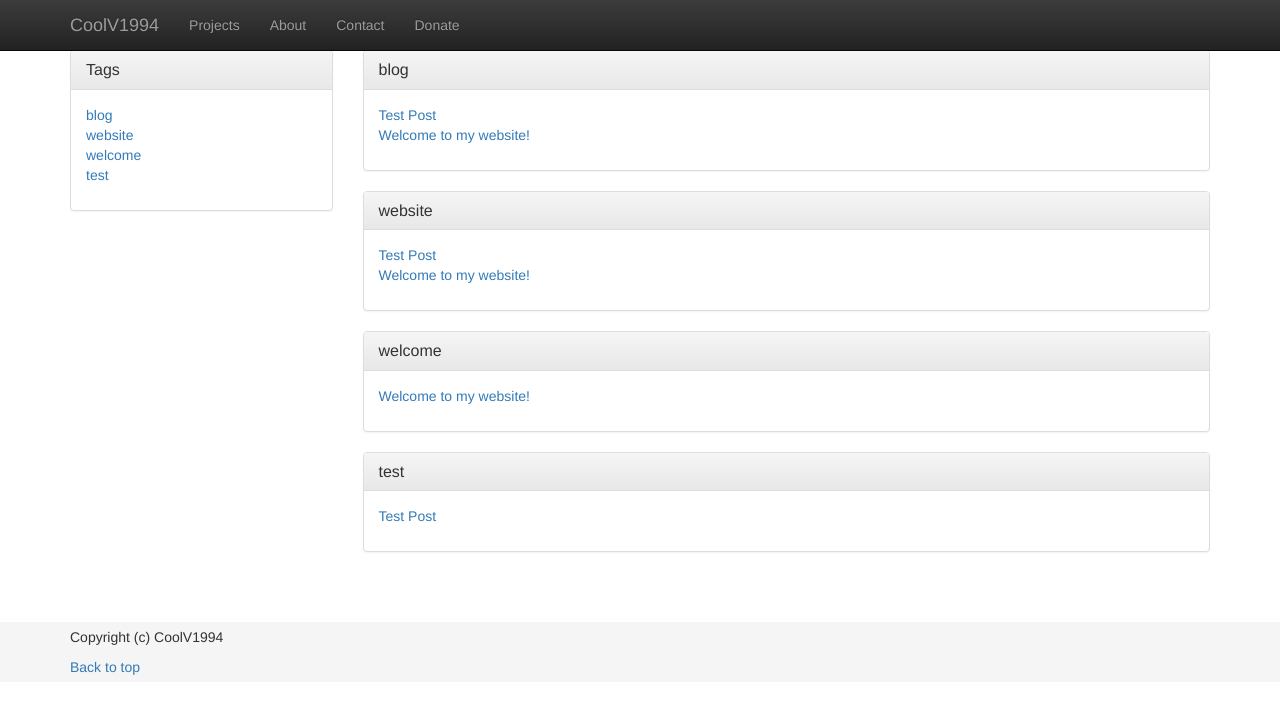
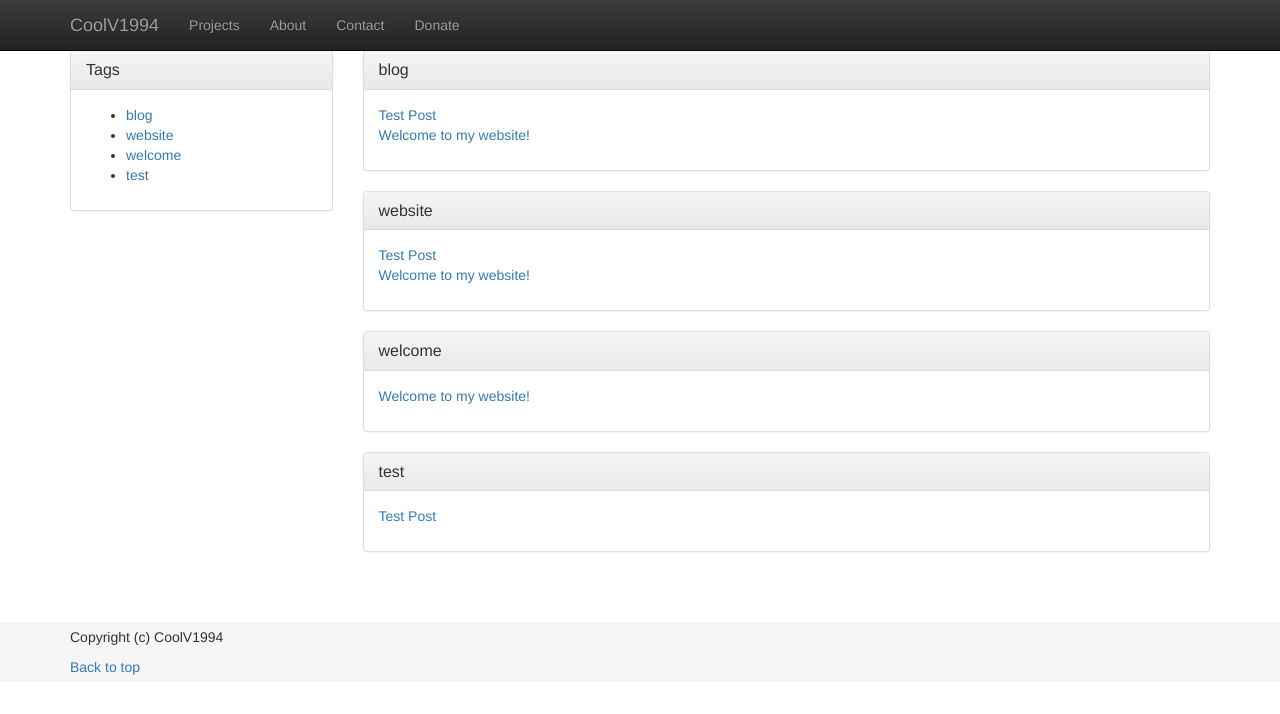
Before and after one commit to CoolV1994/coolv1994.github.io, a Jekyll site: the page built from tags.html, in a window 1280 px wide. Shown: the top 714 px of the page. Built offline with Jekyll 4.4.1, drawn with Linux system fonts in a browser that asks for light colours; nearby versions of some CDN libraries.

Commit message:
Update tags.html

```diff
--- a/tags.html
+++ b/tags.html
@@ -12,7 +12,7 @@ title: Tags
           <h3 class="panel-title">Tags</h3>
         </div><!-- /.heading -->
         <div class="panel-body">
-          <ul class="list-unstyled">
+          <ul>
 {% for tag in site.tags %}
             <li><a href="#{{ tag | first }}">{{ tag | first }}</a></li>
 {% endfor %}
```
